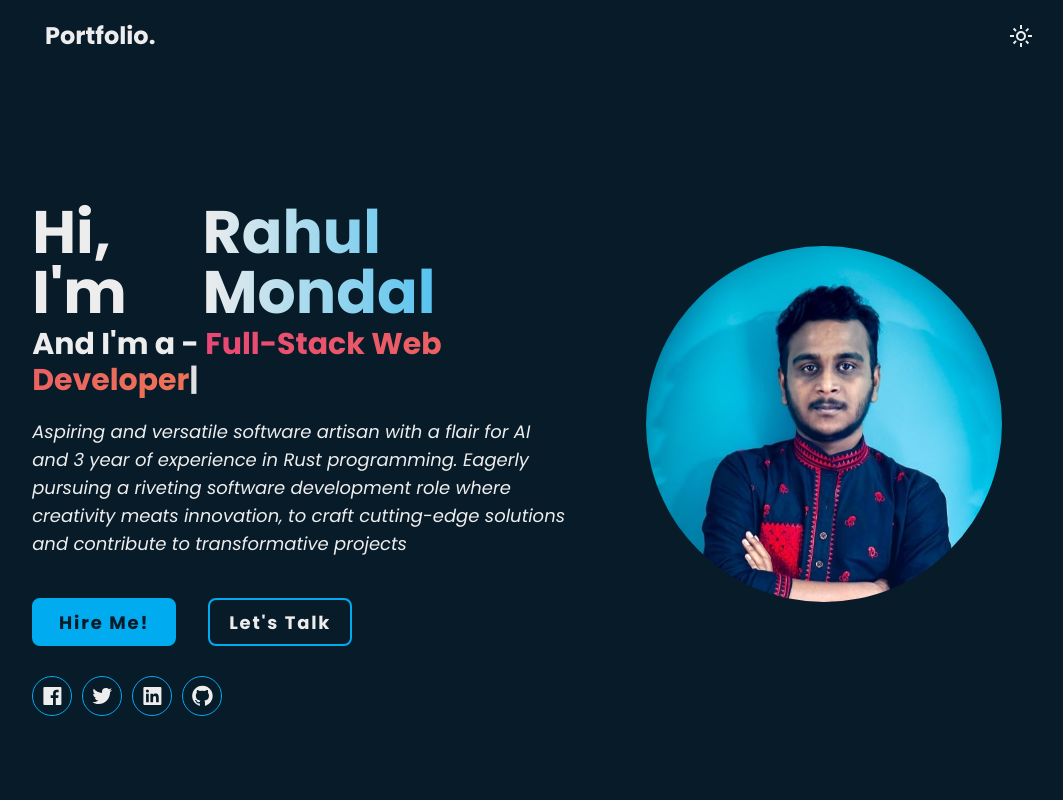
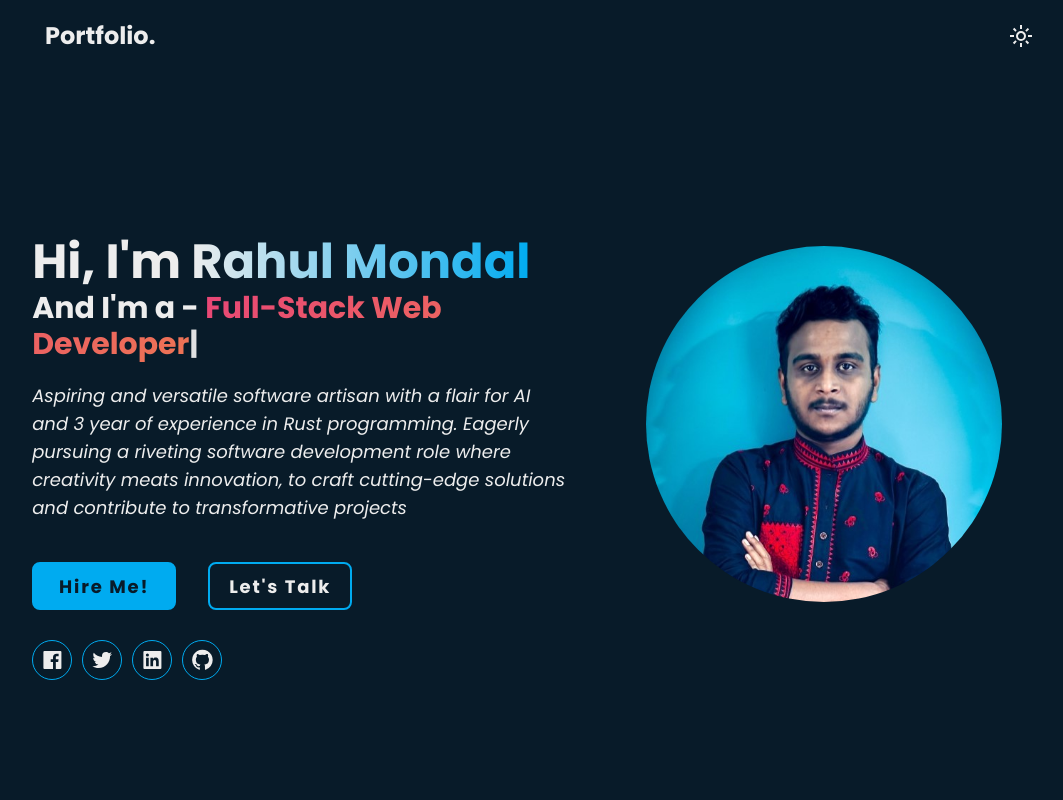
Before and after one commit to Rahul721999/my-portfolio, a React (Vite) app: page / in a window 1280 px wide. Shown: the top 800 px of the page, without its empty margins (83-1146 px from the left). Built offline with nearby package versions, Linux system fonts and the light colour scheme; no server answers.

Commit message:
fixing: UI bug on home page

```diff
--- a/src/pages/Home/Homepage.jsx
+++ b/src/pages/Home/Homepage.jsx
@@ -9,7 +9,7 @@ const Home = () => {
     return (
         <section id="home" className="flex flex-col laptop:flex-row justify-start items-center section-container">
             <div className="laptop:w-3/5 order-2 laptop:order-1">
-                <h1 className="flex flex-row text-center tablet:text-left tablet:text-6xl text-4xl font-bold leading-tight">
+                <h1 className="text-center tablet:text-left tablet:text-5xl text-2xl font-bold leading-tight flex">
                     <span className="intro-tag">Hi, I'm&nbsp;</span>
                     <span className="name-tag"> Rahul Mondal</span>
                 </h1>
```
